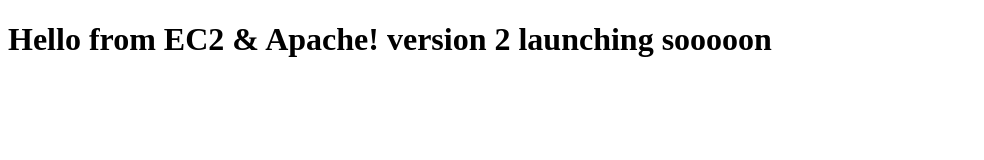
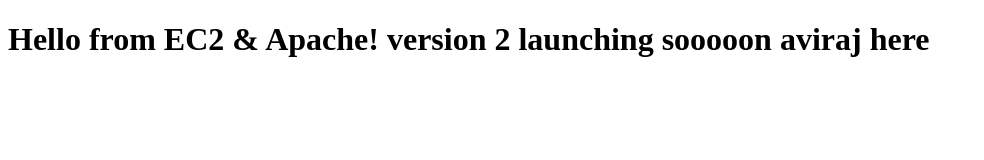
Before and after one commit to AVI5211/webserver-automation, a plain HTML site: page index.html in a window 1280 px wide. Shown: the whole page, without its empty margins (0-984 px from the left). Drawn offline with Linux system fonts and the light colour scheme.

Commit message:
Update index.html

```diff
--- a/index.html
+++ b/index.html
@@ -4,6 +4,6 @@
 <title>Hello AWS</title>
 </head>
 <body>
-<h1>Hello from EC2 & Apache! version 2 launching sooooon</h1>
+<h1>Hello from EC2 & Apache! version 2 launching sooooon aviraj here</h1>
 </body>
 </html>
```
